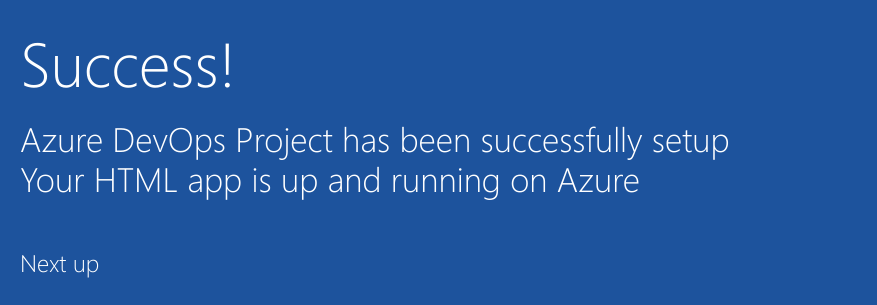
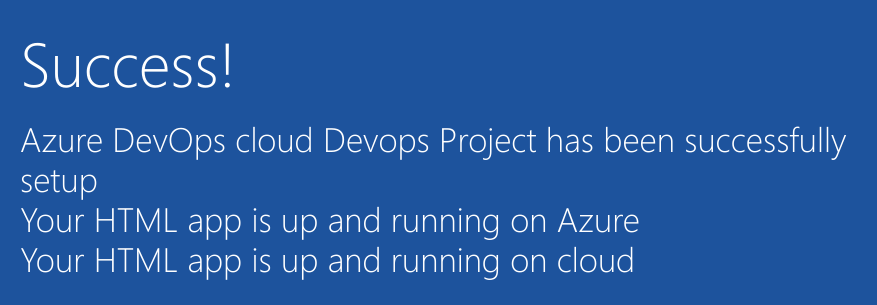
Before and after one commit to AnijaNakka/anija, a plain HTML site: page index.html in a window 1280 px wide. Shown: the part 352-657 px from the top of the page, 205-1082 px from the left. Drawn offline with Linux system fonts and the light colour scheme.

Commit message:
commiting changes

```diff
--- a/index.html
+++ b/index.html
@@ -19,8 +19,9 @@
         </div>
             <div class="content-body">
                 <div class="success-text">Success!</div>
-                <div class="description line-1"> Azure DevOps Project has been successfully setup</div>
+                <div class="description line-1"> Azure DevOps cloud Devops Project has been successfully setup</div>
                 <div class="description line-2"> Your HTML app is up and running on Azure</div>
+		<div class="description line-2"> Your HTML app is up and running on cloud</div>
                 <div class="next-steps-container">
                     <div class="next-steps-header">Next up</div>
                     <div class="next-steps-body">
```
